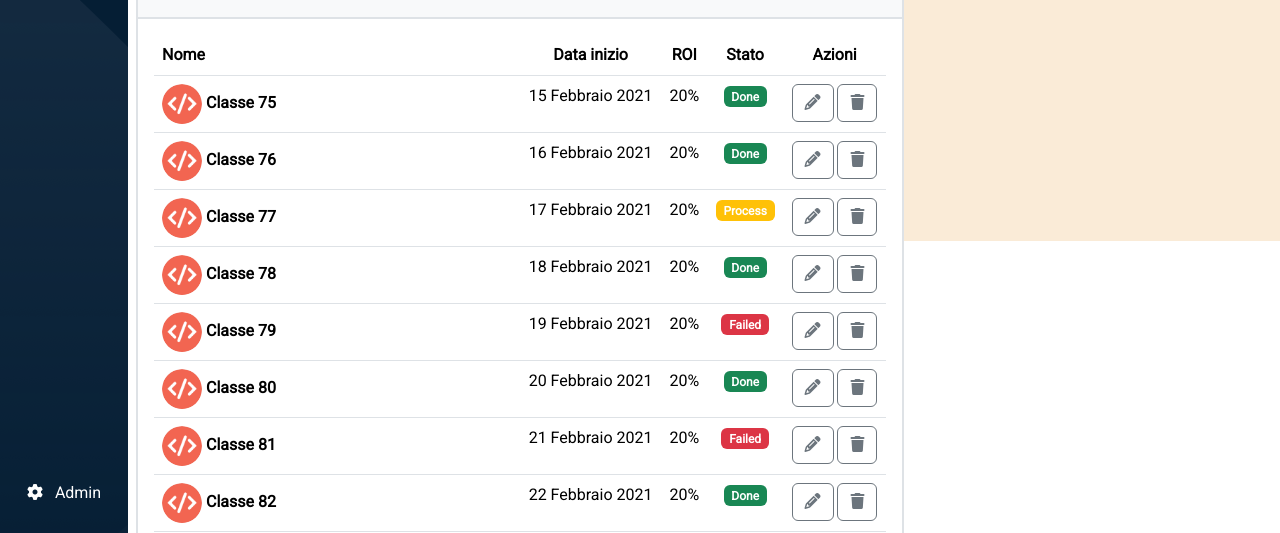
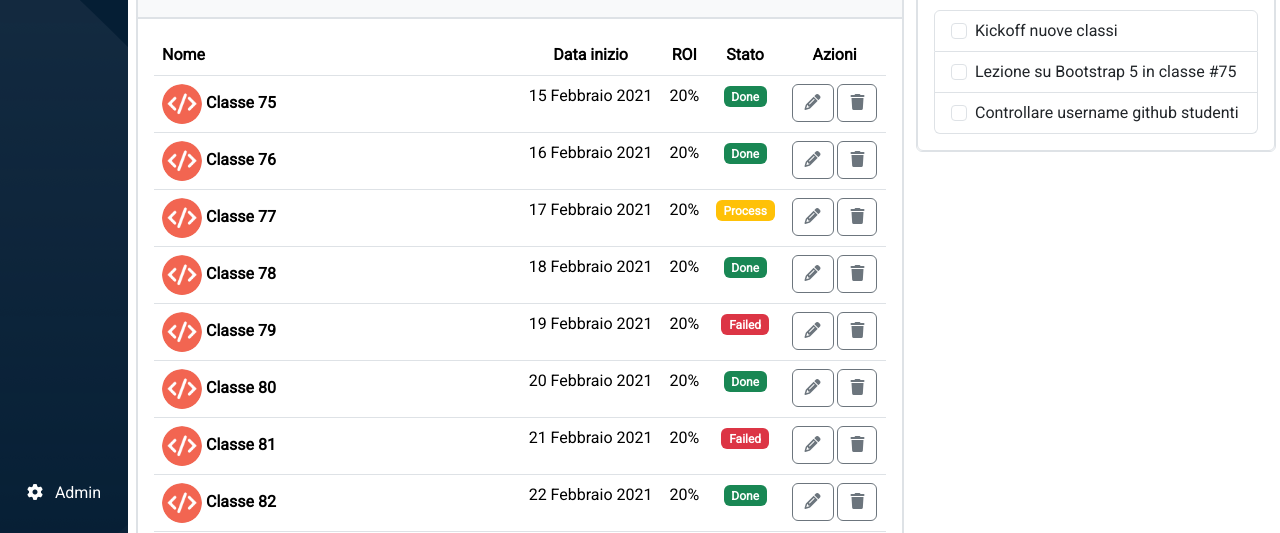
Before and after one commit to MicheleSula/html-css-bootstrap-dashboard, a plain HTML site: page index.html in a window 1280 px wide. Shown: the part 267-800 px from the top of the page. Drawn offline with nearby package versions, Linux system fonts and the light colour scheme.

Commit message:
To-do list added
Fixed order of elements in small/medium viewport. Still need to fix inner borders of the cards.

```diff
--- a/css/style.css
+++ b/css/style.css
@@ -111,10 +111,15 @@ Extra extra large xxl ≥ 1400px */
     }
 }
 
-    /* Offcanvas mediaqueries */
+    /* Bootstrap variables mediaqueries */
     @media screen and (max-width: 2000px) and (min-width: 769px) {
         .offcanvas-size {
             --bs-offcanvas-width: min(50vw) !important;
+        }
+    }
+    @media screen and (max-width: 2000px) and (min-width: 993px) {
+        #Debug-todolist {
+            --bs-gutter-x: 1.5rem;
         }
     }
     @media screen and (max-width: 768px) {
@@ -125,8 +130,3 @@ Extra extra large xxl ≥ 1400px */
 
 
 /************************************************* DEBUGGING   *************************************************/
-
-#Debug-todolist {
-    height: 300px;
-    background-color: antiquewhite;
-}
--- a/index.html
+++ b/index.html
@@ -313,12 +313,12 @@
                 </section>
 
 
-                <!-- Tables section (Classes & FAQ) -->
+                <!-- Tables section -->
                 <section class="container-fluid ms-2 section_viewport_small">
                     <div class="row mt-4">
 
                          <!-- Classes -->
-                         <div class="col-12 col-lg-8 border border-2 rounded g-0">
+                         <div class="col-12 col-lg-8 border border-2 rounded g-0 mb-4 order-sm-0 order-lg-0">
                             <div class="border-bottom border-2 mb-3 py-1 bg-light ">
                                 <h3 class="fs-3 m-3">Prossime classi</h3>
                             </div>
@@ -588,19 +588,33 @@
                         </div>
                         <!-- End of Classes -->
 
-                        <!-- TO-DO LIST/CHART -->
-                        <div id="Debug-todolist"class="col-12 col-lg-4">
+                        <!-- To-do list -->
+                        <div id="Debug-todolist"class="col-12 col-lg-4 mb-4 g-0 order-sm-2 order-lg-1">
+                            <div class="card border rounded">
+                                <h3 class="fs-3 card-header">Todo</h3>
 
+                                <div class="card-body border border-1 rounded">
+                                    <ul class="list-group">
+                                        <li class="list-group-item">
+                                          <input class="form-check-input me-1" type="checkbox" value="" id="firstCheckbox">
+                                          <label class="form-check-label" for="firstCheckbox">Kickoff nuove classi</label>
+                                        </li>
+                                        <li class="list-group-item">
+                                          <input class="form-check-input me-1" type="checkbox" value="" id="secondCheckbox">
+                                          <label class="form-check-label" for="secondCheckbox">Lezione su Bootstrap 5 in classe #75</label>
+                                        </li>
+                                        <li class="list-group-item">
+                                          <input class="form-check-input me-1" type="checkbox" value="" id="thirdCheckbox">
+                                          <label class="form-check-label" for="thirdCheckbox">Controllare username github studenti</label>
+                                        </li>
+                                      </ul>
                                 </div>
-
                              </div>
-                    <!-- End of row  -->
-                </section>
+                        </div>
+                        <!-- End of To-do list -->
 
                         <!-- FAQ section -->
-                    <section class="container-fluid ms-2 section_viewport_small">
-                        <div class="row mt-4">
-                            <div class="card col-12 col-lg-8 border border-1 rounded g-0 mt-3">
+                        <div class="card col-12 col-lg-8 border border-1 rounded g-0 mb-4 order-sm-1 order-lg-2">
                             <h3 class="fs-3 card-header">F.A.Q.</h3>
 
                             <div class="accordion" id="accordionPanelsStayOpenExample">
@@ -645,8 +659,13 @@
                                 </div>
                             </div>
                         </div>
+                        <!-- End of FAQ section -->
                     </div>
+                    <!-- End of row  -->
                 </section>
+
+
+
         </main>
 
         <!-- BootstrapJS CDN -->
```
Lines whose indentation alone changed are shown as unchanged.
